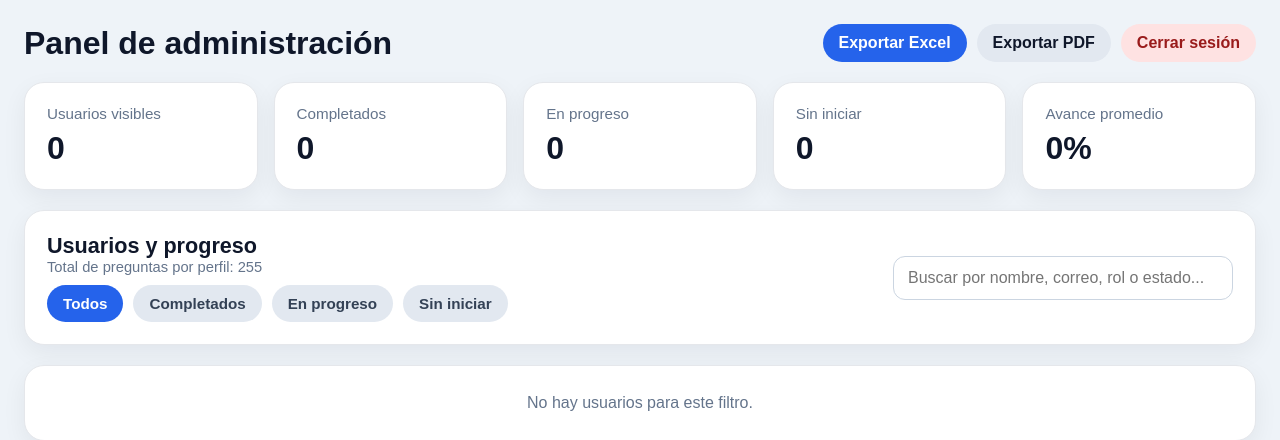
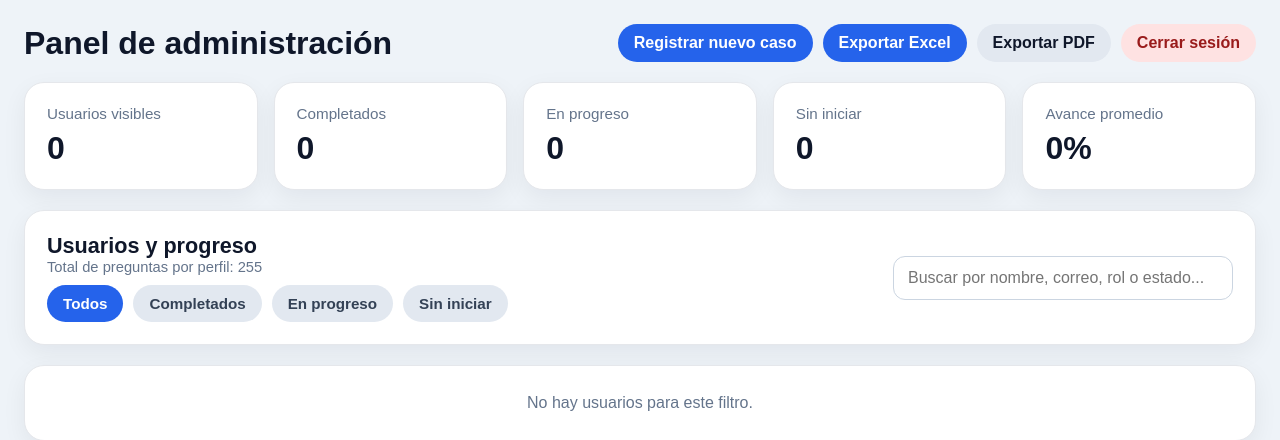
Before and after one commit to dalia-luna/perfil-humano, a Node server app: page /admin/dashboard in a window 1280 px wide. Shown: the top 440 px of the page. Run offline with Node 20, Linux system fonts and the light colour scheme; the visitor is signed in with stand-in values (Sample User, id 1); data that the repository does not hold is empty; some libraries are stand-ins or nearby versions.

Commit message:
Agregar boton para registrar nuevos casos en admin

```diff
--- a/views/admin-dashboard.ejs
+++ b/views/admin-dashboard.ejs
@@ -109,6 +109,7 @@
   <div class="topbar">
     <h1>Panel de administración</h1>
     <div class="topbar-actions">
+      <a class="btn" href="/cases/new">Registrar nuevo caso</a>
       <a class="btn" href="/admin/export/excel">Exportar Excel</a>
       <a class="btn-secondary" href="/admin/export/pdf">Exportar PDF</a>
       <a class="btn-danger" href="/logout">Cerrar sesión</a>
```
